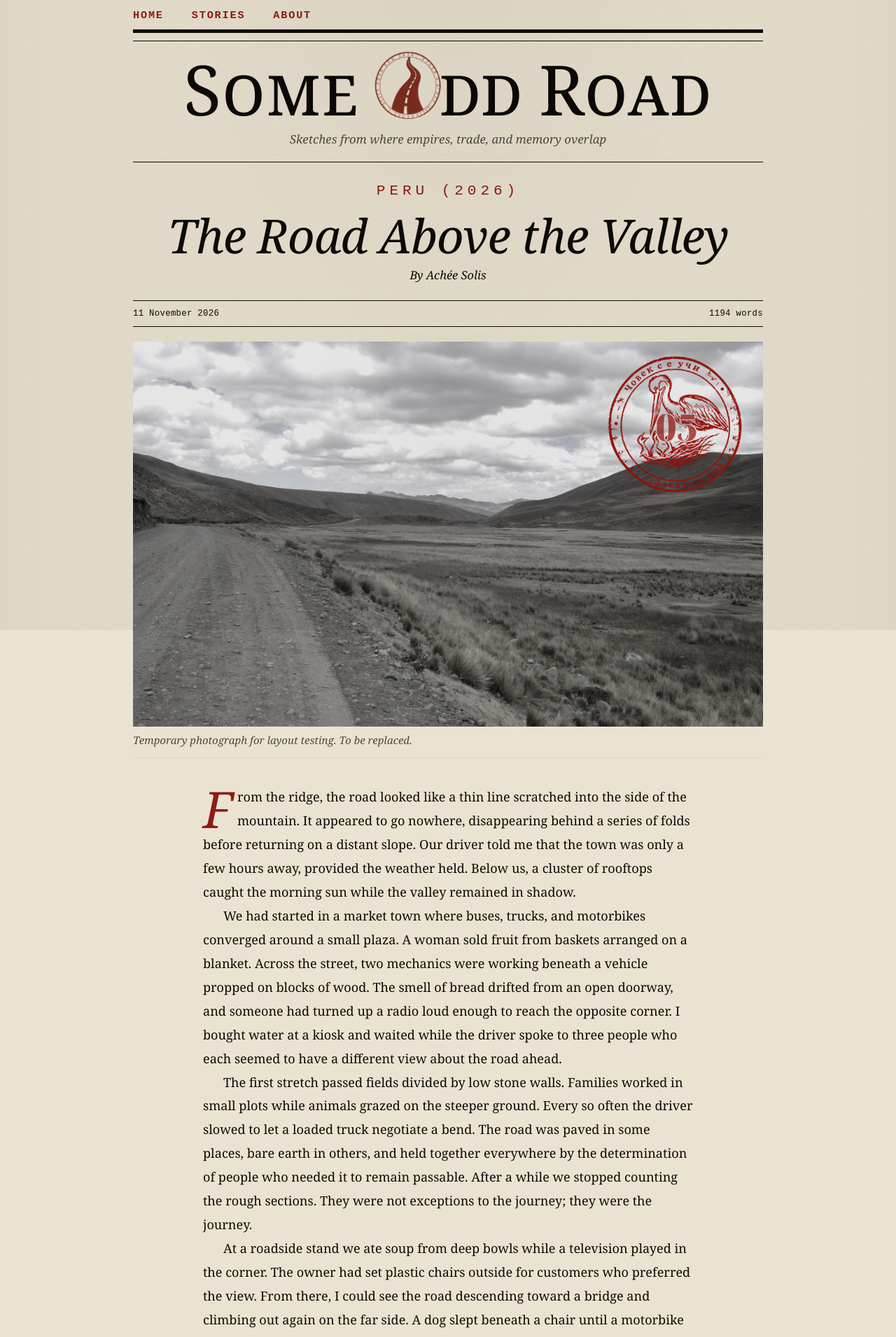
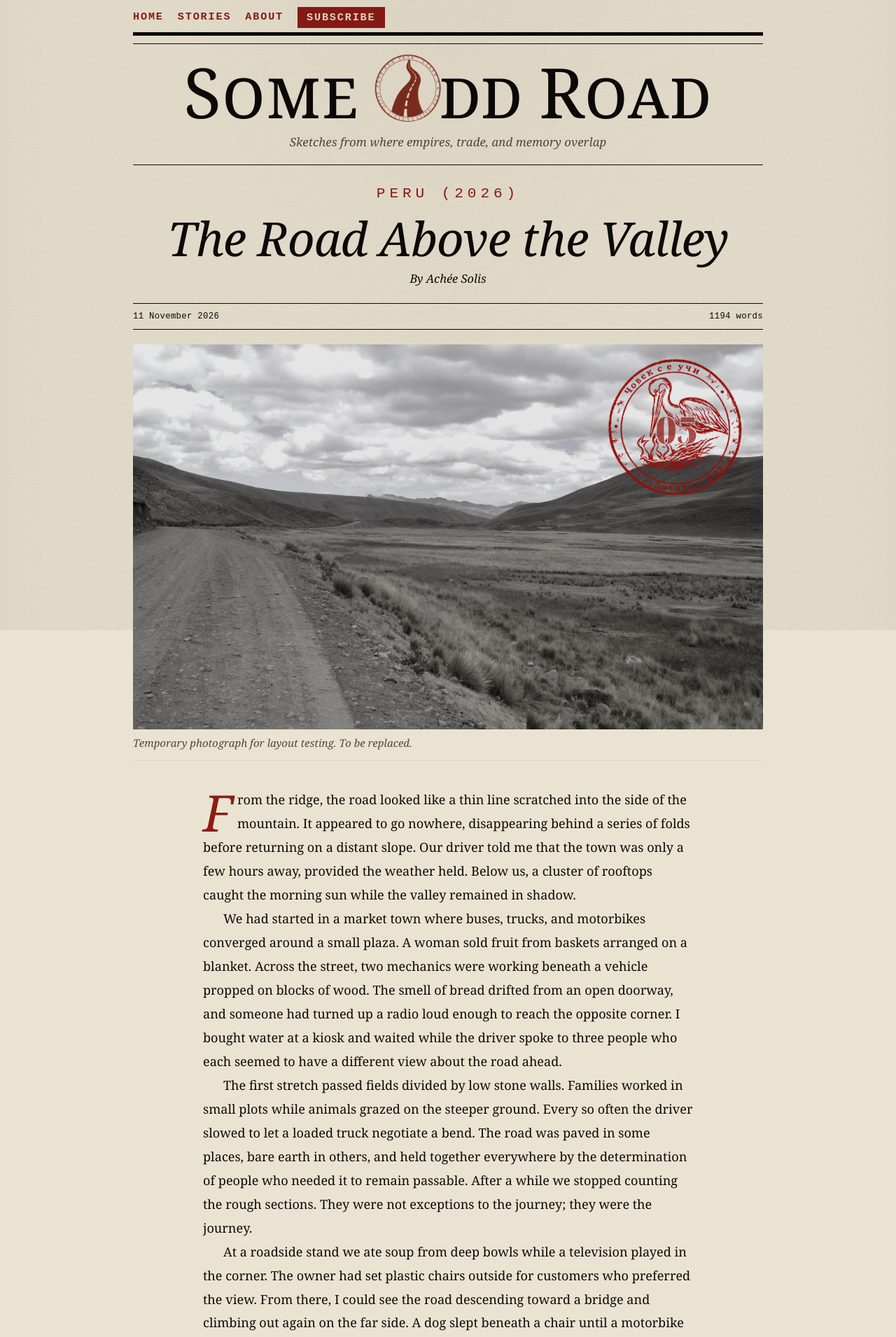
Before and after one commit to westbank-alchemy/some-odd-road, a Jekyll site: the page built from index.html, in a window 1280 px wide. Shown: the top 1910 px of the page at 70% size. Built offline with Jekyll 4.4.1, drawn with Linux system fonts in a browser that asks for light colours; some web fonts are replaced; some of the changed text lies outside the part shown.

Commit message:
Finalize article headers, navigation, and subscription design

```diff
--- a/_includes/v61-subscribe.html
+++ b/_includes/v61-subscribe.html
@@ -2,8 +2,7 @@
 <section class="sub" id="subscribe">
     <div class="sub-inner">
         <div class="sub-eyebrow">The Standing Order</div>
-        <h3>One dispatch. One week.</h3>
-        <p class="pitch">If you hate it, leave. If you love it, don't tell me. No spam. No tracking. No listicles.</p>
+        <h3>One sketch. Every other week.</h3>
         <form class="sub-form" onsubmit="event.preventDefault()">
             <input type="email" id="sub-email" placeholder="your@email.com" required="">
             <button type="submit" id="sub-btn">Subscribe</button>
--- a/_layouts/default.html
+++ b/_layouts/default.html
@@ -13,11 +13,16 @@
 <body>
   {% include v61-svg.html %}
   <main class="shell">
-    <nav class="sor-top-nav{% if page.compact_header %} sor-top-nav-interior{% endif %}" aria-label="Main navigation">
+    {% assign sor_compact_header = page.compact_header %}
+    {% if page.layout == 'post' or page.dispatch_number %}
+      {% assign sor_compact_header = true %}
+    {% endif %}
+    <nav class="sor-top-nav{% if sor_compact_header %} sor-top-nav-interior{% endif %}" aria-label="Main navigation">
       <a href="{{ '/' | relative_url }}">Home</a>
       <a href="{{ '/stories/' | relative_url }}">Stories</a>
       <a href="{{ '/about/' | relative_url }}">About</a>
-      {% if page.compact_header %}
+      <a class="sor-nav-subscribe" href="#subscribe">Subscribe</a>
+      {% if sor_compact_header %}
       <a class="sor-compact-brand" href="{{ '/' | relative_url }}"
          aria-label="Some Odd Road homepage">
         <span>Some</span>
@@ -29,17 +34,13 @@
       </a>
       {% endif %}
     </nav>
-    {% unless page.compact_header %}
+    {% unless sor_compact_header %}
       {% include v61-masthead.html %}
     {% endunless %}
     {{ content }}
   </main>
   {% include v61-subscribe.html %}
-  <footer class="sor-footer" aria-label="Site navigation">
-    <a href="{{ '/' | relative_url }}">Front page</a>
-    <a href="{{ '/stories/' | relative_url }}">All stories</a>
-    <a href="{{ '/about/' | relative_url }}">About</a>
-  </footer>
+
   <script src="{{ '/assets/js/v61-site.js' | relative_url }}" defer></script>
 </body>
 </html>
--- a/assets/css/v61-site.css
+++ b/assets/css/v61-site.css
@@ -439,3 +439,75 @@
     grid-template-columns: 1fr;
   }
 }
+
+/* Top navigation Subscribe button */
+.sor-top-nav a.sor-nav-subscribe {
+  display: inline-block;
+  padding: 0.4rem 0.75rem;
+  background: var(--blood, #8e1c14);
+  border: 1px solid var(--blood, #8e1c14);
+  color: #EBE3D1;
+  line-height: 1;
+  text-decoration: none;
+}
+
+.sor-top-nav a.sor-nav-subscribe:hover,
+.sor-top-nav a.sor-nav-subscribe:focus-visible {
+  background: var(--ink, #0b0a08);
+  border-color: var(--ink, #0b0a08);
+  color: #EBE3D1;
+}
+
+@media (prefers-reduced-motion: no-preference) {
+  html {
+    scroll-behavior: smooth;
+  }
+}
+
+/* Tighter desktop navigation spacing */
+@media (min-width: 601px) {
+  .sor-top-nav {
+    gap: 1.25rem;
+  }
+
+  .sor-top-nav.sor-top-nav-interior {
+    gap: 1.25rem;
+  }
+}
+
+/* Compact subscription section */
+.sub {
+  padding-top: 3.75rem;
+  padding-bottom: 3.25rem;
+}
+
+.sub-eyebrow {
+  margin-bottom: 1.2rem;
+}
+
+.sub h3 {
+  margin-bottom: 0.9rem;
+}
+
+.sub .pitch {
+  margin-bottom: 1.6rem;
+  line-height: 1.6;
+}
+
+.sub-fine {
+  margin-top: 1.1rem;
+}
+
+@media (max-width: 600px) {
+  .sub {
+    padding-top: 3rem;
+    padding-bottom: 2.75rem;
+  }
+}
+
+/* Wider desktop subscription headline */
+@media (min-width: 761px) {
+  .sub-inner {
+    max-width: 700px;
+  }
+}
```
